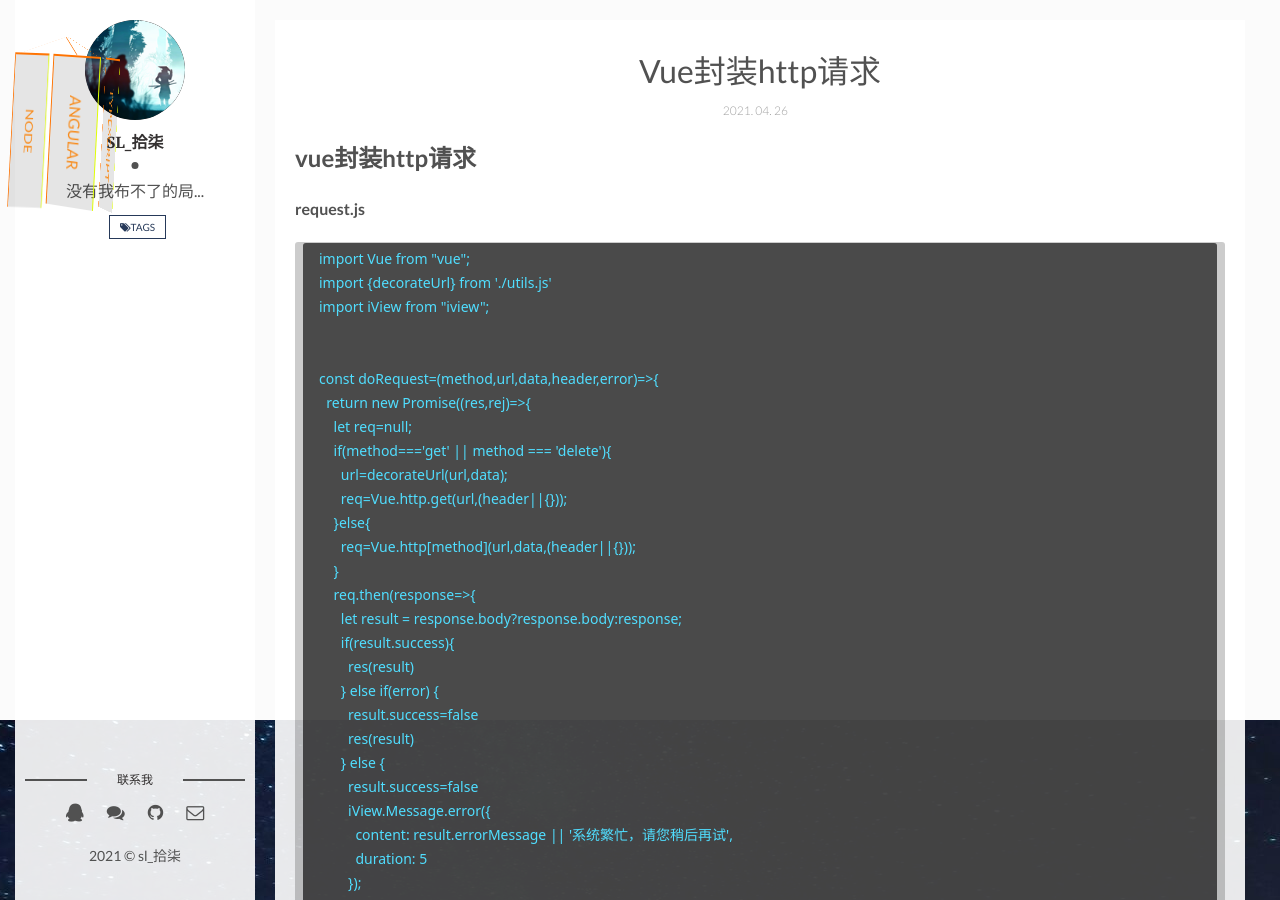
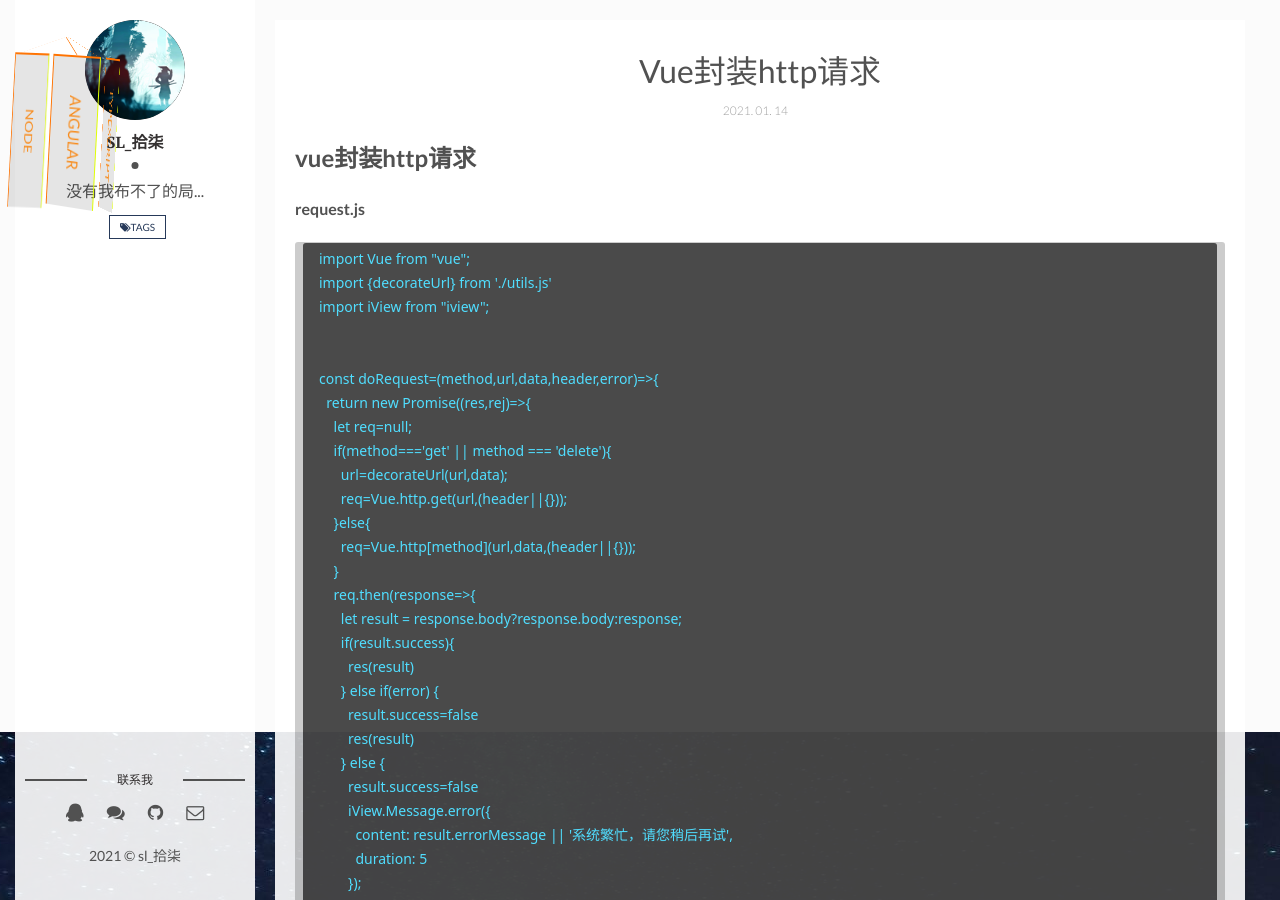
Before and after one commit to sl17/cyclone.github.io, a Jekyll site: the page built from _posts/2021-04-26-vue封装http请求.md, in a window 1280 px wide and 900 px high. Built offline with Jekyll 4.4.1, drawn with Linux system fonts in a browser that asks for light colours; our own code applies the rules of GitHub Pages for plain Markdown files; comment, search, counter and statistics services are not loaded.

Commit message:
Update 2021-04-26-vue封装http请求.md

```diff
--- a/_posts/2021-04-26-vue封装http请求.md
+++ b/_posts/2021-04-26-vue封装http请求.md
@@ -1,5 +1,9 @@
 ---
 published: true
+layout: post
+date: '2021-01-14 13:32:20 +0300'
+tags:
+  - Vue
 ---
 ## vue封装http请求
 
```
